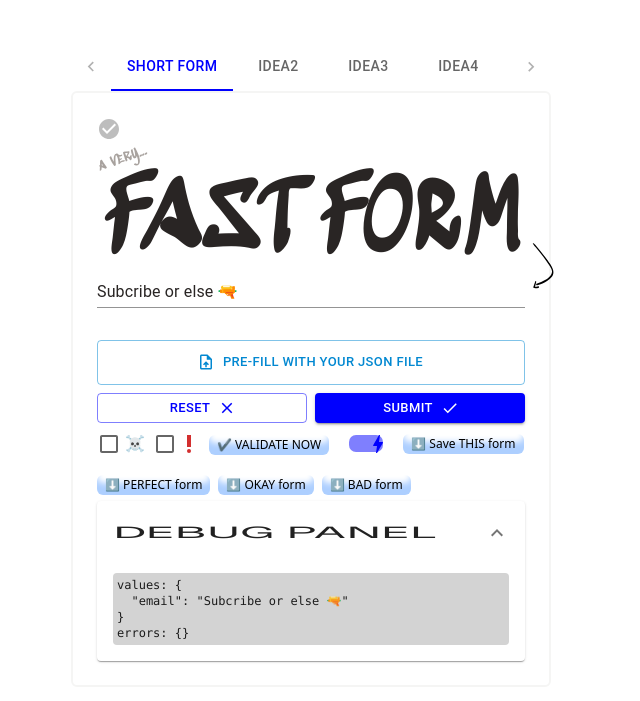
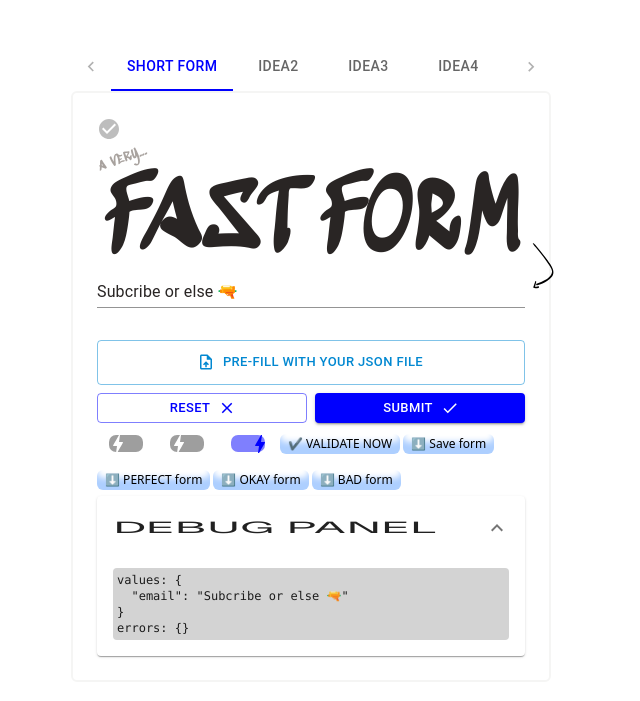
Before and after one commit to jjawny/everything, a Next.js app: page / in a window 1280 px wide. Shown: the part 121-822 px from the top of the page, without its empty margins (329-969 px from the left). Built offline with nearby package versions, Linux system fonts and the light colour scheme.

Commit message:
better control panel input types (switches instead of checkboxes)

```diff
--- a/src/components/ShortFormControlPanel.tsx
+++ b/src/components/ShortFormControlPanel.tsx
@@ -1,17 +1,18 @@
 "use client";
 import { ShortFormModel, ShortFormModelSchema } from "@/models/ShortFormModel";
+import BoltIcon from "@mui/icons-material/Bolt";
 import ClearIcon from "@mui/icons-material/Clear";
 import DoneIcon from "@mui/icons-material/Done";
-import PriorityHighIcon from "@mui/icons-material/PriorityHigh";
+import FeedbackIcon from "@mui/icons-material/Feedback";
+import HourglassBottomIcon from "@mui/icons-material/HourglassBottom";
 import UploadFileIcon from "@mui/icons-material/UploadFile";
-import { Box, Button, Checkbox } from "@mui/material";
+import { Box, Button } from "@mui/material";
 import { useFormikContext } from "formik";
 import React, { useState } from "react";
 import toast from "react-hot-toast";
 import Button73 from "./Button73";
 import CustomSwitch from "./CustomSwitch";
 import CustomTooltip from "./CustomTooltip";
-
 type ShortFormControlPanelProps = {
   isSubmitDisabled?: boolean;
   isResetDisabled?: boolean;
@@ -81,47 +82,41 @@ const ShortFormControlPanel: React.FC<ShortFormControlPanelProps> = (props) => {
           Submit
         </Button>
       </Box>
-      <Box display={"flex"} flexWrap={"wrap"} gap={1} alignItems={"center"}>
-        <div>
-          <CustomTooltip title={"Force skeleton (destroys the form!!!)"} arrow placement="bottom">
-            <Checkbox
-              checked={isForceSkeleton}
-              onChange={(e) => toggleIsForceSkeleton(e.target.checked)}
-              style={{ padding: 0 }}
-            />
-          </CustomTooltip>{" "}
-          ☠️
-        </div>
-        <div>
-          <CustomTooltip title={"Force a valid form to fail during submit"} arrow placement="bottom">
-            <Checkbox
-              checked={isForceFailDuringSubmit}
-              onChange={(e) => toggleIsForceFailDuringSubmit(e.target.checked)}
-              style={{ padding: 0 }}
-            />
-          </CustomTooltip>
-          <PriorityHighIcon color="error" />
-        </div>
-        <div>
-          <CustomTooltip title={"Validate now"} arrow placement="bottom">
-            <Button73 text="✔️ VALIDATE NOW" handleClick={() => validateForm()} />
-          </CustomTooltip>
-        </div>
-        <CustomSwitch isOn={isFastForm} handleToggle={toggleIsFastForm} tooltipLabel="Use the fast form..." />
-        <CustomTooltip title={"Save your current progress in JSON"} arrow placement="bottom">
-          <Button73 text="⬇️ Save THIS form" handleClick={handleDownload} />
+      <Box display={"flex"} flexWrap={"wrap"} alignItems={"center"} gap={"3px"}>
+        <CustomTooltip title="Force skeleton (destroys the form!!!)" arrow>
+          <CustomSwitch
+            isOn={isForceSkeleton}
+            handleToggle={toggleIsForceSkeleton}
+            customIcon={<HourglassBottomIcon />}
+          />
         </CustomTooltip>
-        <CustomTooltip title={"Perfect JSON to test upload"} arrow placement="bottom">
+        <CustomTooltip title="Force a valid form to fail during submit" arrow>
+          <CustomSwitch
+            isOn={isForceFailDuringSubmit}
+            handleToggle={toggleIsForceFailDuringSubmit}
+            customIcon={<FeedbackIcon />}
+          />
+        </CustomTooltip>
+        <CustomTooltip title="Use the fast form">
+          <CustomSwitch isOn={isFastForm} handleToggle={toggleIsFastForm} customIcon={<BoltIcon />} />
+        </CustomTooltip>
+        <CustomTooltip title="Validate now" arrow>
+          <Button73 text="✔️ VALIDATE NOW" handleClick={() => validateForm()} />
+        </CustomTooltip>
+        <CustomTooltip title={"Save your current progress in JSON"} arrow>
+          <Button73 text="⬇️ Save form" handleClick={handleDownload} />
+        </CustomTooltip>
+        <CustomTooltip title="Perfect JSON to test upload" arrow>
           <a href="/files/short-form-model-perfect-for-uploading.json" download="GOOD test file.json">
             <Button73 text="⬇️ PERFECT form" handleClick={() => {}} />
           </a>
         </CustomTooltip>
-        <CustomTooltip title={"Good but invalid JSON to test upload"} arrow placement="bottom">
+        <CustomTooltip title="Good but invalid JSON to test upload" arrow>
           <a href="/files/short-form-model-okay-for-uploading.json" download="GOOD test file.json">
             <Button73 text="⬇️ OKAY form" handleClick={() => {}} />
           </a>
         </CustomTooltip>
-        <CustomTooltip title={"Malformed JSON to test upload"} arrow placement="bottom">
+        <CustomTooltip title="Malformed JSON to test upload" arrow>
           <a href="/files/short-form-model-bad-for-uploading.json" download="BAD test file.json">
             <Button73 text="⬇️ BAD form" handleClick={() => {}} />
           </a>
```
